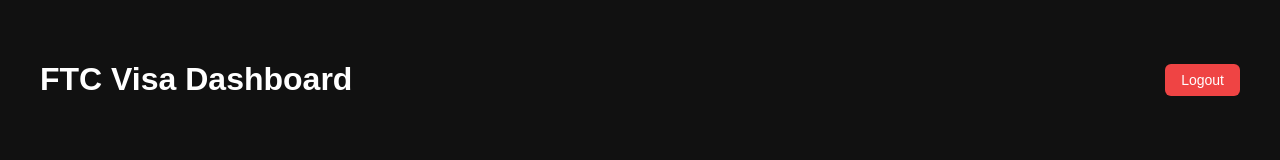
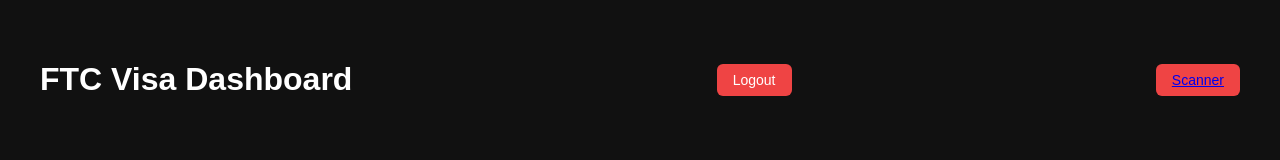
Before and after one commit to Thebest-Fish-Programmer/FTCVisa, a plain HTML site: page static/index.html in a window 1280 px wide. Drawn offline with nearby package versions, Linux system fonts and the light colour scheme; no server answers.

Commit message:
Add Scanner button to the FTC Visa Dashboard

```diff
--- a/static/index.html
+++ b/static/index.html
@@ -103,6 +103,9 @@
     <h1>
         FTC Visa Dashboard
         <button class="logout-btn" id="logoutBtn">Logout</button>
+        <button class="logout-btn">
+            <a href="/scanner">Scanner</a>
+        </button>
     </h1>
     <div id="qrsContainer"></div>
 
```
